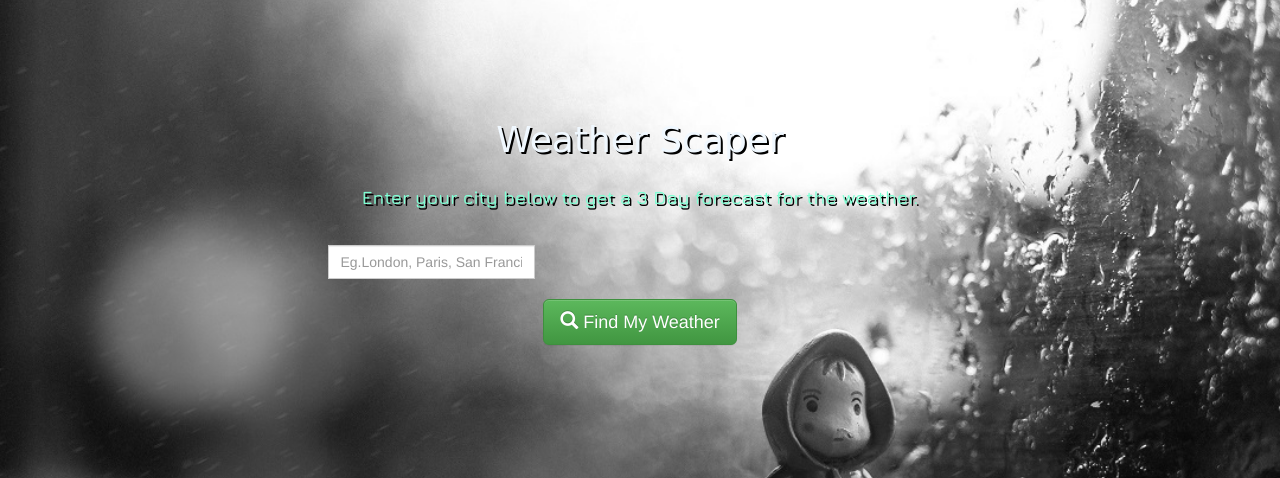
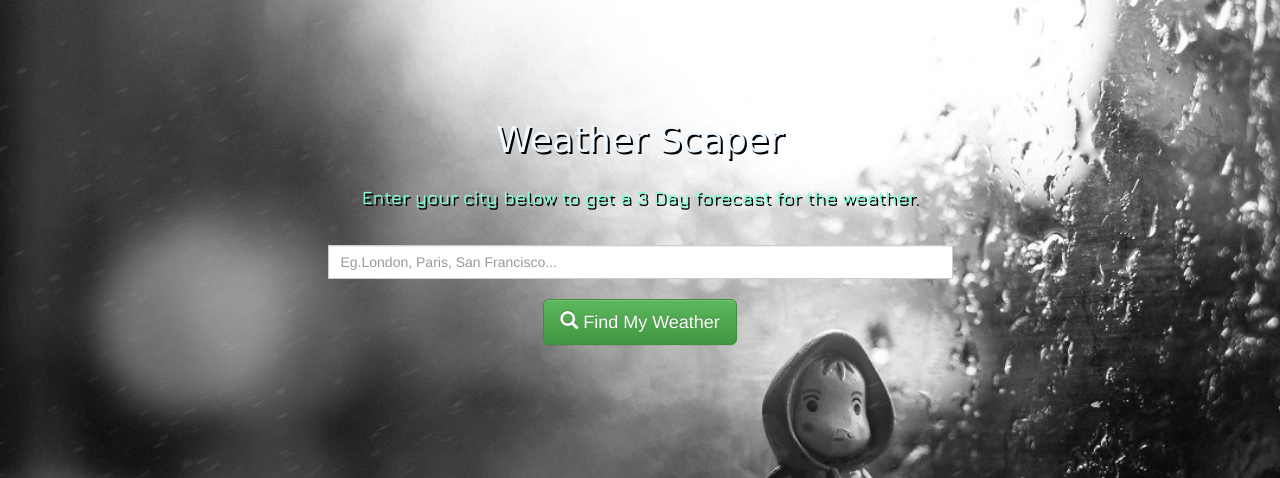
Before and after one commit to Saransh-Seth/Weather-Scraper, a PHP site: page / in a window 1280 px wide. Shown: the top 478 px of the page. Run offline with PHP 8.4, Linux system fonts and the light colour scheme; some libraries are stand-ins or nearby versions; some web fonts are replaced.

Commit message:
Update index.php

```diff
--- a/index.php
+++ b/index.php
@@ -23,7 +23,7 @@
 <p id="leadText" class="lead center white">Enter your city below to get a 3 Day forecast for the
 weather.</p>
 <form>
-<div class="input-group">
+<div class="input-group col-md-12 col-sm-4">
 <input type="text" class="form-control" name="city" id="city" placeholder="Eg.London, Paris, San Francisco..."/>
 </div>
 <button id="findMyWeather" class="btn btn-success btn-lg"><span class="glyphicon glyphicon-search" aria-hidden="true"></span> Find My Weather</button>
```
